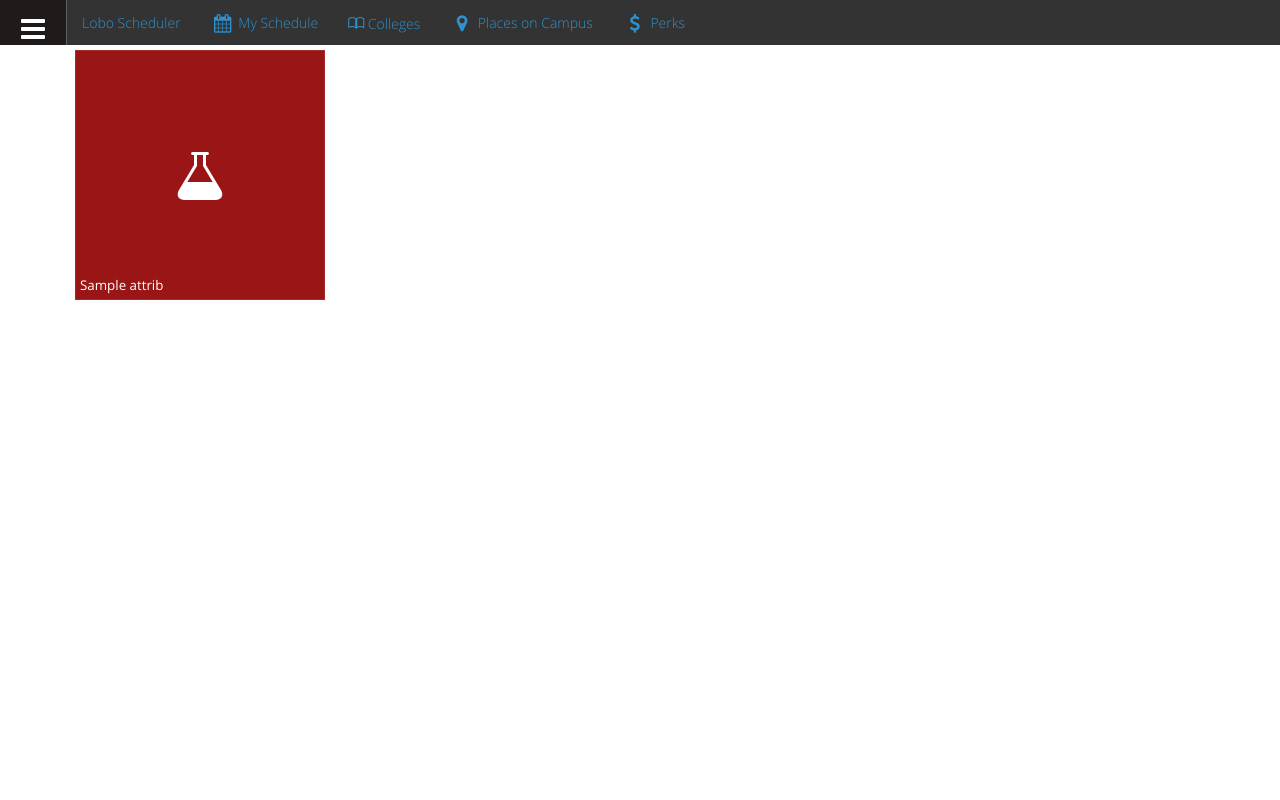
After one commit to lnunno/lobo-scheduler, a Python web app: template src/unm_opendata/templates/department.html in a window 1280 px wide. The commit adds this page. Run offline with Jinja, Linux system fonts and the light colour scheme; the template is opened without the code that fills it: most values are stand-ins (such as "Sample title", 1, 10 or a date in 2020); some libraries are stand-ins or nearby versions.

Commit message:
Lots of stuff.
Former-commit-id: 0930f00ad4d8060eba97ee8df2a0636ecc0be84f

```diff
--- a/src/unm_opendata/server.py
+++ b/src/unm_opendata/server.py
@@ -56,4 +56,5 @@ if __name__ == '__main__':
                    'tools.staticdir.dir': 'static'
                    }
               }
+    cherrypy.server.socket_host = '0.0.0.0'
     cherrypy.quickstart(UnmOpenDataApp(), '/', config=config)
--- a/src/unm_opendata/templates/base.html
+++ b/src/unm_opendata/templates/base.html
@@ -2,20 +2,93 @@
 <html>
     <head>
     	<title>{% block title %}UNM Open Data{% endblock %}</title>
-    	<link href="//maxcdn.bootstrapcdn.com/font-awesome/4.2.0/css/font-awesome.min.css" rel="stylesheet">
+       {#<link rel="stylesheet" href="https://maxcdn.bootstrapcdn.com/bootstrap/3.3.0/css/bootstrap.min.css">
+        <link rel="stylesheet" href="https://maxcdn.bootstrapcdn.com/bootstrap/3.3.0/css/bootstrap-theme.min.css"> #}
+    	<link rel="stylesheet" href="https://maxcdn.bootstrapcdn.com/font-awesome/4.2.0/css/font-awesome.min.css">
         <link rel="stylesheet" href="/css/iconFont.css">
         <link rel="stylesheet" href="/css/metro-bootstrap.min.css">
         <link rel="stylesheet" href="/css/metro-bootstrap-responsive.min.css">
-        <script src="/js/jquery.min.js"></script>
-        <script src="/js/jquery.widget.min.js"></script>
-        <script src="/js/metro.min.js"></script>
+        {#<link rel="stylesheet" href="//cdnjs.cloudflare.com/ajax/libs/jasny-bootstrap/3.1.3/css/jasny-bootstrap.min.css">#}
         {% block head %}
         {% endblock %}
     </head>
     <body class="metro">
-    	<div class="container">
+        <!-- Navbar -->
+        <nav class="navigation-bar dark">
+            <nav class="navigation-bar-content">
+                <a href="#" id="menu-trigger" class="element brand"><i class="fa fa-bars fa-2x fa-fw"></i></a>
+                <span class="element-divider"></span>
+                <div class="element">
+                    <a href="/index">Lobo Scheduler</a>
+                </div>
+                <div class="element">
+                    <a href="/my_schedule"><i class="fa fa-calendar fa-lg fa-fw"></i> My Schedule</a>
+                </div>
+                <div class="element">
+                    <a href="/colleges"><span class="icon-book"></span> Colleges</a>
+                </div>
+                <div class="element">
+                    <a href="/places"><i class="fa fa-map-marker fa-lg fa-fw"></i> Places on Campus</a>
+                </div>
+                <div class="element">
+                    <a href="/perks"><i class="fa fa-dollar fa-lg fa-fw"></i> Perks</a>
+                </div>
+            </nav>
+        </nav>
+        <!-- END Navbar -->
+        <div class="container" style="padding-top: 5px; padding-left: 5px;">
     		{% block content %}
     		{% endblock %}
-    	</div>
+        </div>
+        <!-- Sidebar -->
+        <nav class="sidebar dark" id="menu" style="display: none; overflow-y: auto;">
+        <ul>
+            <li class="title">Items Group 1</li>
+            <li class="active"><a href="#"><i class="icon-home"></i>Dashboard</a></li>
+            <li class="stick bg-red"><a href="#"><i class="icon-cog"></i>Layouts</a></li>
+            <li class="stick bg-yellow">
+                <a class="dropdown-toggle" href="#"><i class="icon-tree-view"></i>Sub menu</a>
+                <ul class="dropdown-menu" data-role="dropdown">
+                    <li><a href="">Subitem 1</a></li>
+                    <li><a href="">Subitem 2</a></li>
+                    <li><a href="">Subitem 3</a></li>
+                    <li class="divider"></li>
+                    <li><a href="">Subitem 4</a></li>
+                    <li class="disabled"><a href="">Subitem 4</a></li>
+                </ul>
+            </li>
+            <li class="stick bg-green"><a href="#">Thread item</a></li>
+            <li class="disabled"><a href="#">Disabled item</a></li>
+
+            <li class="title">Items Group 2</li>
+            <li><a href="#">Other Item 1</a></li>
+            <li><a href="#">Other item 2</a></li>
+            <li><a href="#">Other item 3</a></li>
+            <li>
+                <a class="dropdown-toggle" href="#">Sub menu 2</a>
+                <ul class="dropdown-menu" data-role="dropdown">
+                    <li><a href="">Subitem 1</a></li>
+                    <li><a href="">Subitem 2</a></li>
+                    <li><a href="">Subitem 3</a></li>
+                </ul>
+            </li>
+        </ul>
+    </nav>
+    <!-- END Sidebar -->
+        <!-- Load these scripts at the end for speed. -->
+        <script src="//code.jquery.com/jquery-1.11.0.min.js"></script>
+        <script src="//code.jquery.com/jquery-migrate-1.2.1.min.js"></script>
+        <script src="/js/jquery.jpanelmenu.min.js"></script>
+        <!--<script src="https://maxcdn.bootstrapcdn.com/bootstrap/3.3.0/js/bootstrap.min.js"></script>-->
+        <script src="https://cdnjs.cloudflare.com/ajax/libs/jasny-bootstrap/3.1.3/js/jasny-bootstrap.min.js"></script>
+        <script src="/js/jquery.widget.min.js"></script>
+        <script src="/js/metro.min.js"></script>
+        <script type="text/javascript">
+            var jPM = $.jPanelMenu({
+                menu: '#menu',
+                trigger: '#menu-trigger'
+            });
+            jPM.on();
+        </script>
     </body>
 </html>
--- a/src/unm_opendata/templates/colleges.html
+++ b/src/unm_opendata/templates/colleges.html
@@ -1,5 +1,5 @@
 {% extends "base.html" %}
-{% block title %}Colleges{% endblock %}
+{% block title %}Lobo Scheduler - Colleges{% endblock %}
 {% block head %}
 {% endblock %}
 {% block content %}
--- /dev/null
+++ b/src/unm_opendata/templates/department.html
@@ -0,0 +1,20 @@
+{% extends "base.html" %}
+{% block title %}{{department.attrib['name']}}{% endblock %}
+{% block head %}
+{% endblock %}
+{% block content %}
+	{% set dcode = department.attrib['code'] %}
+	{% for c in courses %}
+		{% set course_number = c.attrib['number'] %}
+		<a href="/course?department_code={{dcode}}&course_number={{course_number}}">
+		<div class="tile double double-vertical bg-darkRed">
+		    <div class="tile-content icon">
+		        <i class="icon-lab"></i>
+		    </div>
+		    <div class="tile-status">
+		        <span class="name">{{c.attrib['title']}}</span>
+		    </div>
+		</div>
+		</a>
+	{% endfor %}
+{% endblock %}
```
Also changed, not shown: src/unm_opendata/templates/course.html (added, +7 -0 lines), src/unm_opendata/templates/index.html (+3 -4 lines), src/unm_opendata/static/js/jquery.jpanelmenu.min.js (added).
